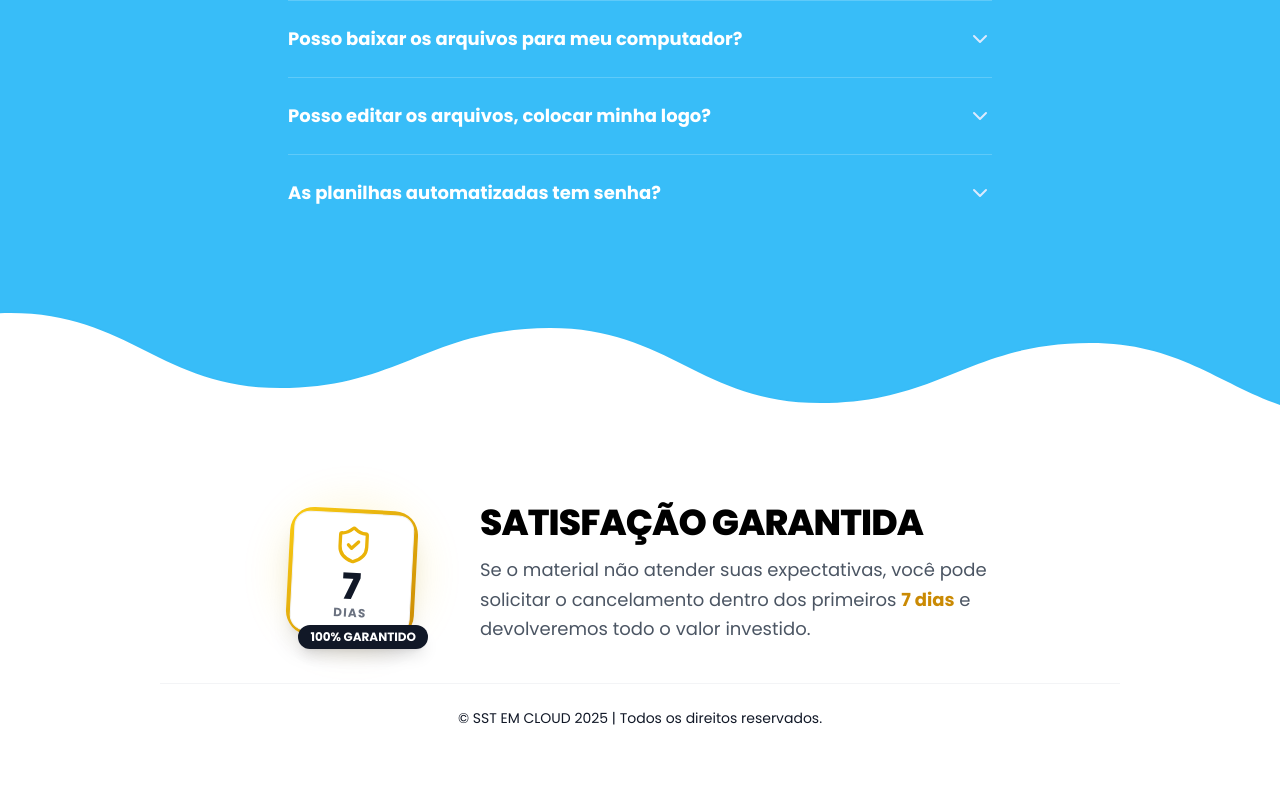
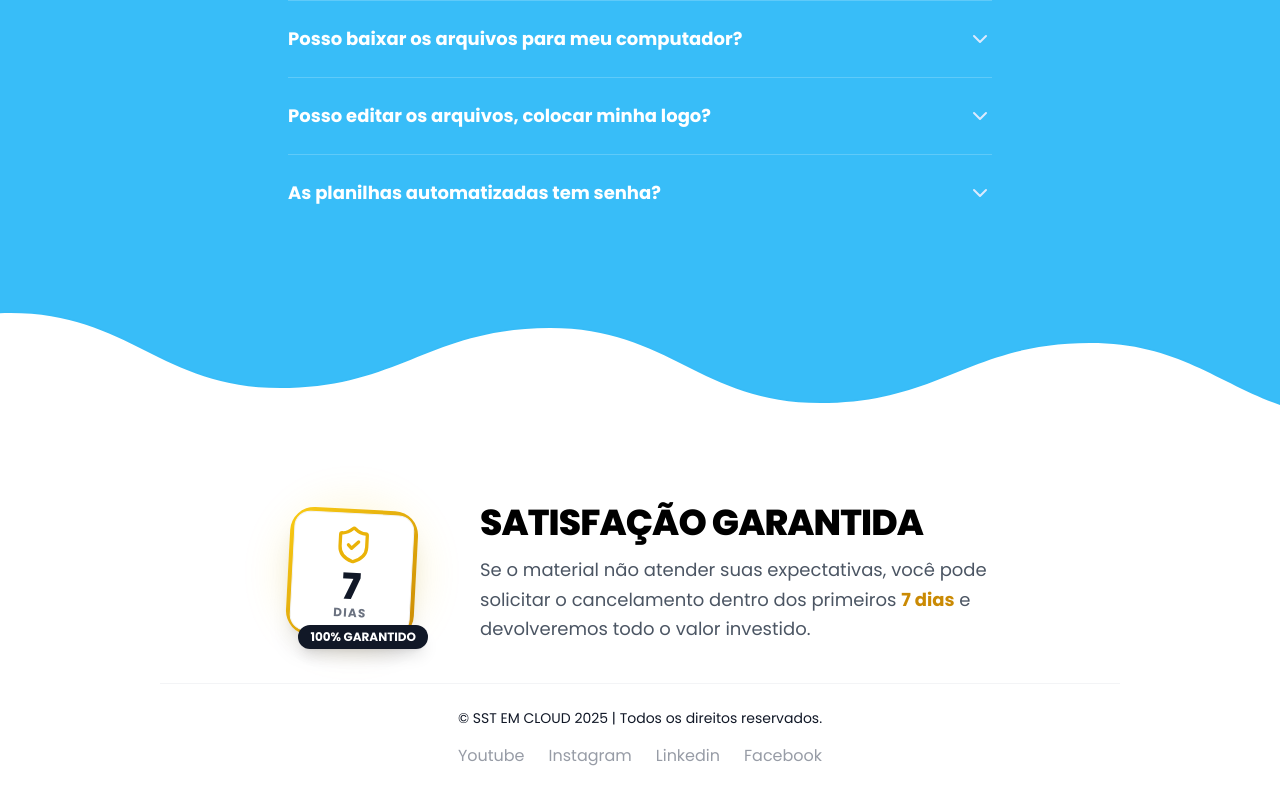
Before and after one commit to dtdevs25/sstemcloud, a React (Vite) app: page / in a window 1280 px wide. Shown: the part 6847-7647 px from the top of the page. Before the commit the page ends 7607 px from the top, so only its background shows below. Built offline with nearby package versions, Linux system fonts and the light colour scheme.

Commit message:
UI: Update profile image and add social media links

```diff
--- a/components/AboutModal.tsx
+++ b/components/AboutModal.tsx
@@ -24,22 +24,22 @@ export const AboutModal: React.FC<AboutModalProps> = ({ isOpen, onClose }) => {
         {/* Left Column: Photo & Socials */}
         <div className="bg-brand-50 md:w-1/3 p-8 flex flex-col items-center justify-center border-r border-gray-100">
           <div className="w-40 h-40 rounded-full border-4 border-white shadow-lg overflow-hidden mb-6 bg-gray-200">
-             {/* Placeholder para foto do Daniel */}
-             <img
-               src="https://placehold.co/400x400?text=Daniel+Santos"
-               alt="Daniel Santos"
-               className="w-full h-full object-cover"
-             />
+            {/* Foto do Daniel */}
+            <img
+              src="/profile.jpg"
+              alt="Daniel Santos"
+              className="w-full h-full object-cover"
+            />
           </div>
 
           <h3 className="text-xl font-bold text-gray-900 text-center mb-1">Daniel Santos</h3>
           <p className="text-sm text-brand-700 font-medium mb-6">Engenheiro de Segurança</p>
 
           <div className="flex space-x-4">
-            <a href="#" className="p-2 bg-white rounded-full text-red-600 hover:scale-110 transition-transform shadow-sm hover:shadow-md"><Youtube size={20} /></a>
-            <a href="#" className="p-2 bg-white rounded-full text-pink-600 hover:scale-110 transition-transform shadow-sm hover:shadow-md"><Instagram size={20} /></a>
-            <a href="#" className="p-2 bg-white rounded-full text-blue-700 hover:scale-110 transition-transform shadow-sm hover:shadow-md"><Linkedin size={20} /></a>
-            <a href="#" className="p-2 bg-white rounded-full text-blue-600 hover:scale-110 transition-transform shadow-sm hover:shadow-md"><Facebook size={20} /></a>
+            <a href="https://www.youtube.com/@PapodeSST" target="_blank" rel="noopener noreferrer" className="p-2 bg-white rounded-full text-red-600 hover:scale-110 transition-transform shadow-sm hover:shadow-md"><Youtube size={20} /></a>
+            <a href="https://www.instagram.com/sstemcloud/" target="_blank" rel="noopener noreferrer" className="p-2 bg-white rounded-full text-pink-600 hover:scale-110 transition-transform shadow-sm hover:shadow-md"><Instagram size={20} /></a>
+            <a href="https://www.linkedin.com/company/sst-em-cloud" target="_blank" rel="noopener noreferrer" className="p-2 bg-white rounded-full text-blue-700 hover:scale-110 transition-transform shadow-sm hover:shadow-md"><Linkedin size={20} /></a>
+            <a href="https://www.facebook.com/SSTemCLOUD/" target="_blank" rel="noopener noreferrer" className="p-2 bg-white rounded-full text-blue-600 hover:scale-110 transition-transform shadow-sm hover:shadow-md"><Facebook size={20} /></a>
           </div>
         </div>
 
--- a/components/Footer.tsx
+++ b/components/Footer.tsx
@@ -43,6 +43,12 @@ export const Footer: React.FC = () => {
           <p className="text-gray-900 font-medium text-sm">
             &copy; SST EM CLOUD {new Date().getFullYear()} | Todos os direitos reservados.
           </p>
+          <div className="flex justify-center space-x-6 mt-4 opacity-70">
+            <a href="https://www.youtube.com/@PapodeSST" target="_blank" rel="noopener noreferrer" className="text-gray-500 hover:text-red-600 transition-colors">Youtube</a>
+            <a href="https://www.instagram.com/sstemcloud/" target="_blank" rel="noopener noreferrer" className="text-gray-500 hover:text-pink-600 transition-colors">Instagram</a>
+            <a href="https://www.linkedin.com/company/sst-em-cloud" target="_blank" rel="noopener noreferrer" className="text-gray-500 hover:text-blue-700 transition-colors">Linkedin</a>
+            <a href="https://www.facebook.com/SSTemCLOUD/" target="_blank" rel="noopener noreferrer" className="text-gray-500 hover:text-blue-600 transition-colors">Facebook</a>
+          </div>
         </div>
       </div>
     </footer>
```
Also changed, not shown: public/profile.jpg (added). Lines whose indentation alone changed are shown as unchanged.
